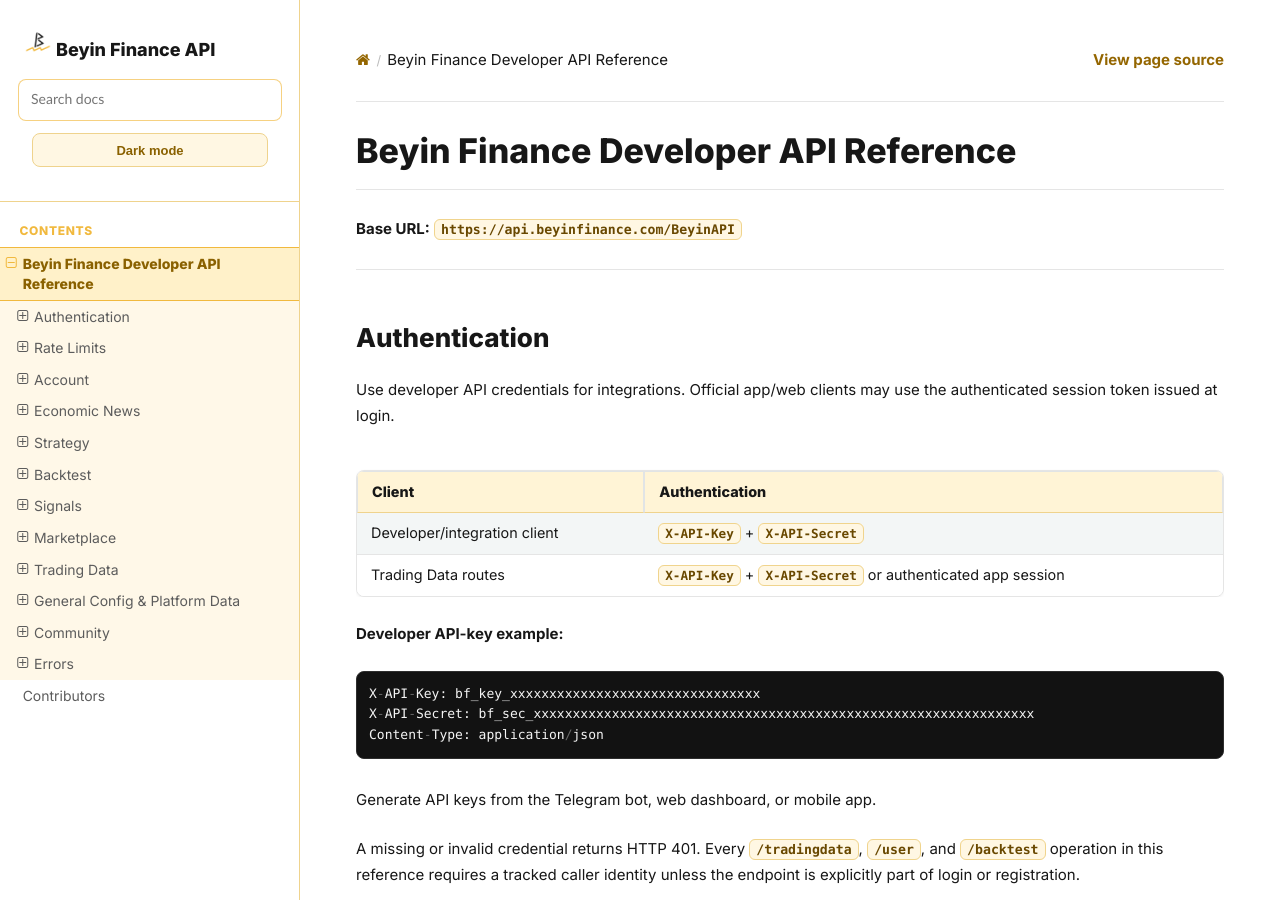
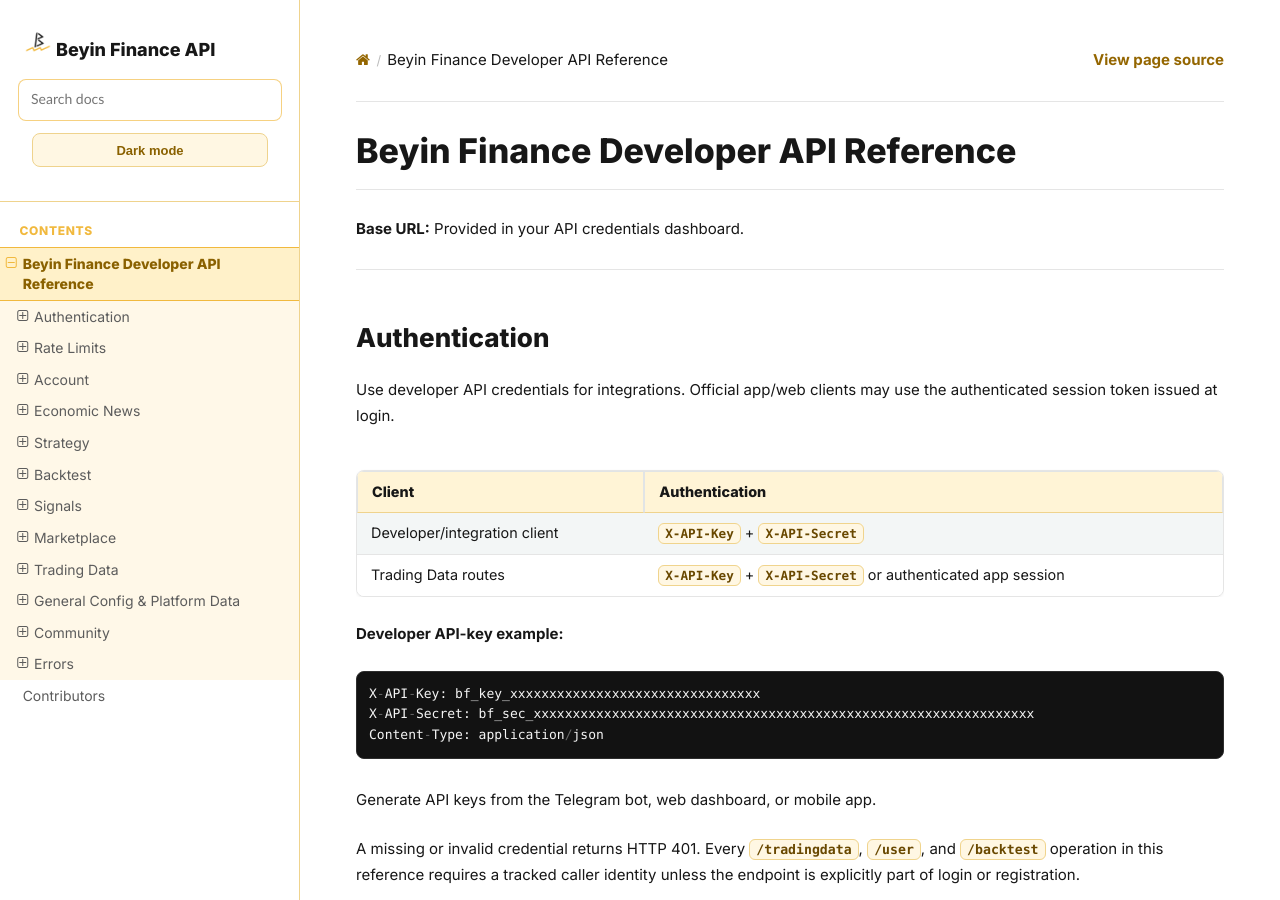
Before and after one commit to jnrbrain/Beyin-Finance, a Sphinx documentation site: the page built from docs/endpoints.md, in a window 1280 px wide and 900 px high. Built offline with Sphinx 7.4.7 and the Read the Docs theme 3.1.0, drawn with Linux system fonts in a browser that asks for light colours.

Commit message:
Remove internal API Gateway URL from public docs
Use a generic placeholder instead of exposing the execute-api hostname.

Co-Authored-By: Claude Opus 4.6 <noreply@anthropic.com>

```diff
--- a/docs/endpoints.md
+++ b/docs/endpoints.md
@@ -1,6 +1,6 @@
 # Beyin Finance Developer API Reference
 
-**Base URL:** `https://api.beyinfinance.com/BeyinAPI`
+**Base URL:** Provided in your API credentials dashboard.
 
 ---
 
```
